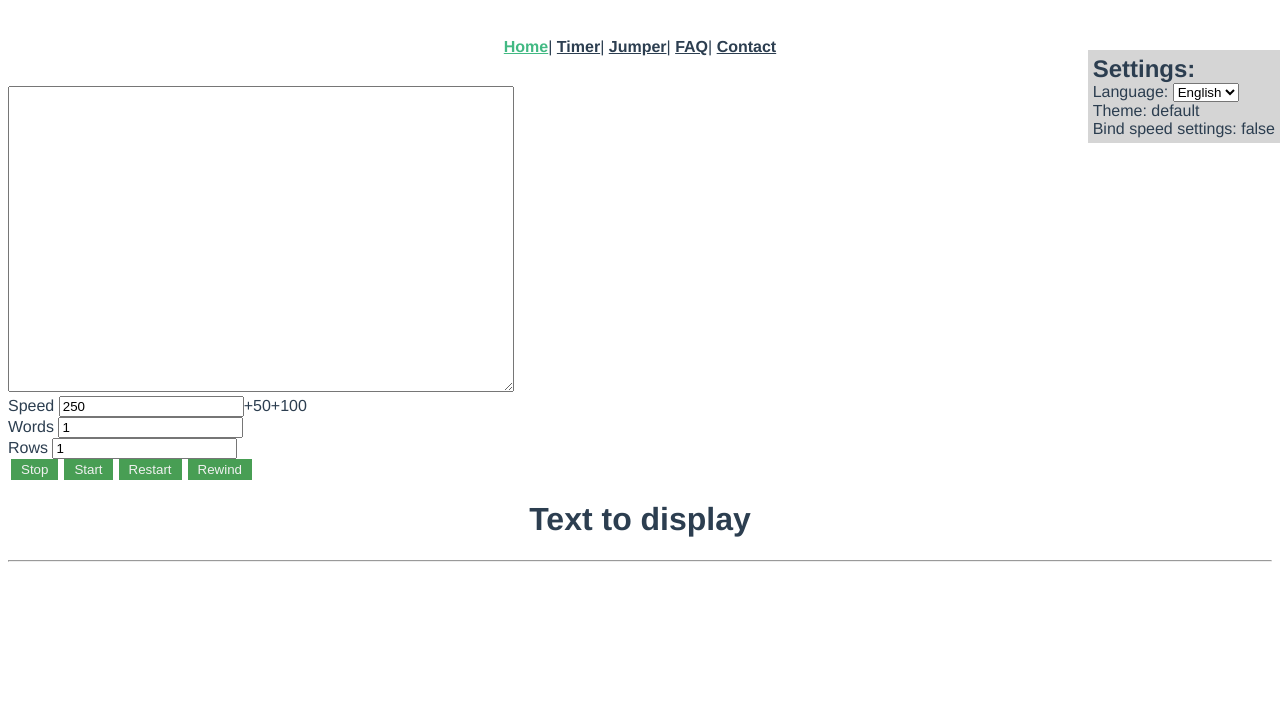
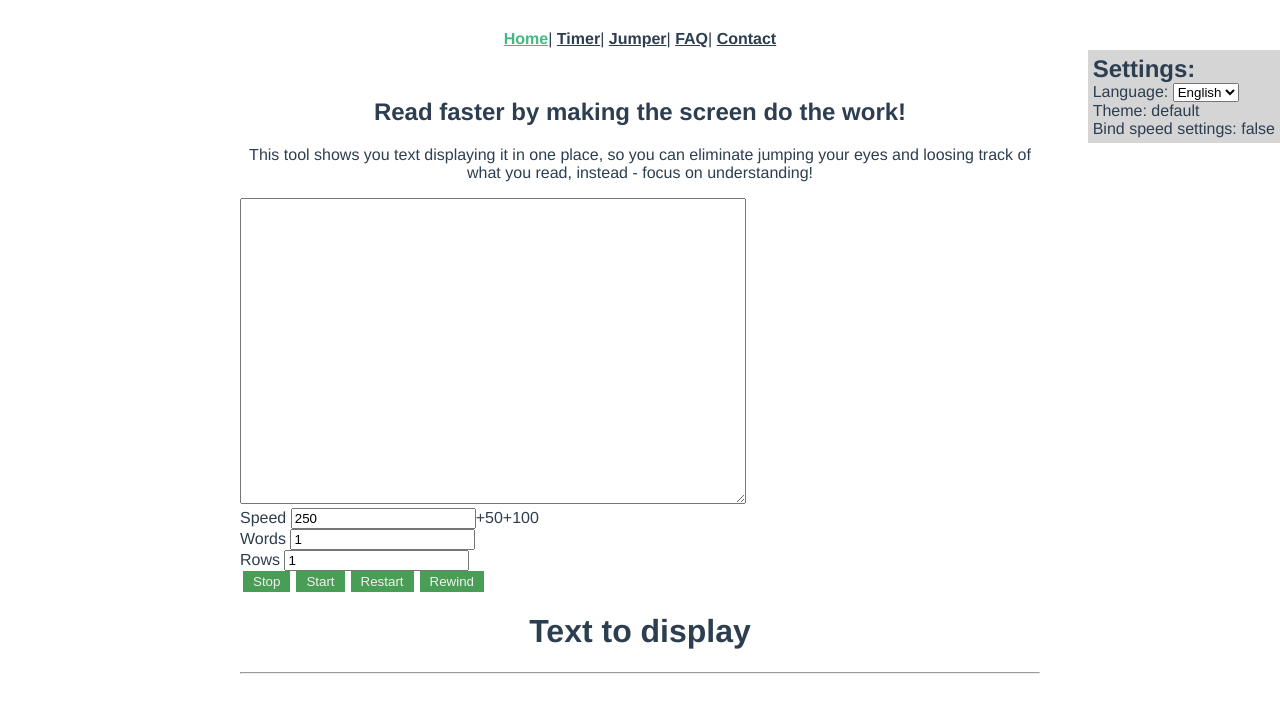
Before and after one commit to michalmietlinski/fastread.github.io, a Vue app in the folder fast-read/: page / in a window 1280 px wide. Shown: the top 712 px of the page. Built offline with nearby package versions, Linux system fonts and the light colour scheme.

Commit message:
additional copy and styles

```diff
--- a/fast-read/src/App.vue
+++ b/fast-read/src/App.vue
@@ -7,9 +7,11 @@
       <router-link to="/faq">{{copy.menu ?copy.menu.faq: ''}}</router-link>|
       <router-link to="/contact">{{copy.menu ?copy.menu.contact: ''}}</router-link>
     </div>
+    <div class="app-wrapper">
     <transition name="router-anim" enter-active-class="animated bounceInLeft">
           <router-view/>
     </transition>
+    </div>
     <div class="settings">
       <h2>Settings:</h2>
       <div>Language: <select v-on:change="setLanguage">
@@ -133,4 +135,13 @@ textarea {
   padding:5px;
   background: #d5d5d5;
 }
+body,html {
+  margin:0;
+  padding: 0;
+}
+.app-wrapper{
+  max-width:800px;
+  margin:0 auto;
+}
+
 </style>
--- a/fast-read/src/assets/copy.js
+++ b/fast-read/src/assets/copy.js
@@ -6,6 +6,21 @@ const copy = {
       jumper: 'Jumper',
       timer: 'Timer',
       home: 'Home',
+    },
+    section: {
+      counter: {
+        header: 'Check your reading speed',
+        describtion: 'Just input the text, click on start, and as soon as you are done with reading, click it again. You will see your results and progress from previous tests.',
+        inputtextdesc: 'Paste your chosen text here:',
+      },
+      jumper: {
+        header: 'Train your eyes',
+        describtion: 'This tool alows you to move your eyes a bit! Just input text, and follow displayed words with your eyes, without moving head. This way you\' force your muscles to work',
+      },
+      main: {
+        header: 'Read faster by making the screen do the work!',
+        describtion: 'This tool shows you text displaying it in one place, so you can eliminate jumping your eyes and loosing track of what you read, instead - focus on understanding!',
+      },
     },
     controls: {
       speed: 'Speed',
--- a/fast-read/src/components/Counter.vue
+++ b/fast-read/src/components/Counter.vue
@@ -1,18 +1,25 @@
 <template>
   <div>
-    <div class="inputtext">
-      <textarea v-if="!watchplaying" v-model="texttoread2"></textarea>
+    <div class="introduction">
+      <h2>{{copy.section ? copy.section.counter.header : ''}}</h2>
+      <p>{{copy.section ? copy.section.counter.describtion : ''}}</p>
     </div>
-    <div class="resulttext" v-if="watchplaying">{{texttoread2}}</div>
+
     <div class="controls">
-      <button v-on:click="stopWatch()">{{copy.menu  ? copy.controls.stop : ''}}</button>
-      <button v-on:click="startWatch()">{{copy.menu  ? copy.controls.start : ''}}</button>
+      <button v-on:click="stopWatch()" v-if="watchplaying">{{copy.menu  ? copy.controls.stop : ''}}</button>
+      <button v-on:click="startWatch()" v-if="!watchplaying">{{copy.menu  ? copy.controls.start : ''}}</button>
       <button v-on:click="resetWatch()">{{copy.menu  ? copy.controls.reset : ''}}</button>
     </div>
     <div class="results">
       <div>{{watchtime}}</div>
       <div>{{watchresult}}</div>
     </div>
+    <div class="inputtext">
+      <h3>{{copy.section ? copy.section.counter.inputtextdesc : ''}}</h3>
+      <textarea v-if="!watchplaying" v-model="texttoread2"></textarea>
+    </div>
+    <div class="resulttext" v-if="watchplaying">{{texttoread2}}</div>
+
     <hr>
   </div>
 </template>
@@ -85,3 +92,8 @@ export default {
 </script>
 
 <!-- ELEMENTS MOVED TO APP -->
+<style>
+.timer textarea{
+  width: 100%;
+}
+</style>
--- a/fast-read/src/components/Jumper.vue
+++ b/fast-read/src/components/Jumper.vue
@@ -1,4 +1,9 @@
 <template>
+  <div>
+    <div class="introduction">
+      <h2>{{copy.section ? copy.section.main.header : ''}}</h2>
+      <p>{{copy.section ? copy.section.main.describtion : ''}}</p>
+    </div>
   <div class="container">
     <div class="topleft">{{spot0}}</div>
     <div class="topright">{{spot1}}</div>
@@ -15,6 +20,7 @@
         {{jumprandom}}
       </div>
     </div>
+  </div>
   </div>
 </template>
 
--- a/fast-read/src/components/Main.vue
+++ b/fast-read/src/components/Main.vue
@@ -1,5 +1,9 @@
 <template>
   <div>
+    <div class="introduction">
+      <h2>{{copy.section ? copy.section.main.header : ''}}</h2>
+      <p>{{copy.section ? copy.section.main.describtion : ''}}</p>
+    </div>
     <div class="inputtext">
     <textarea v-on:change="restart();" v-model="texttoread"></textarea>
     </div>
```
